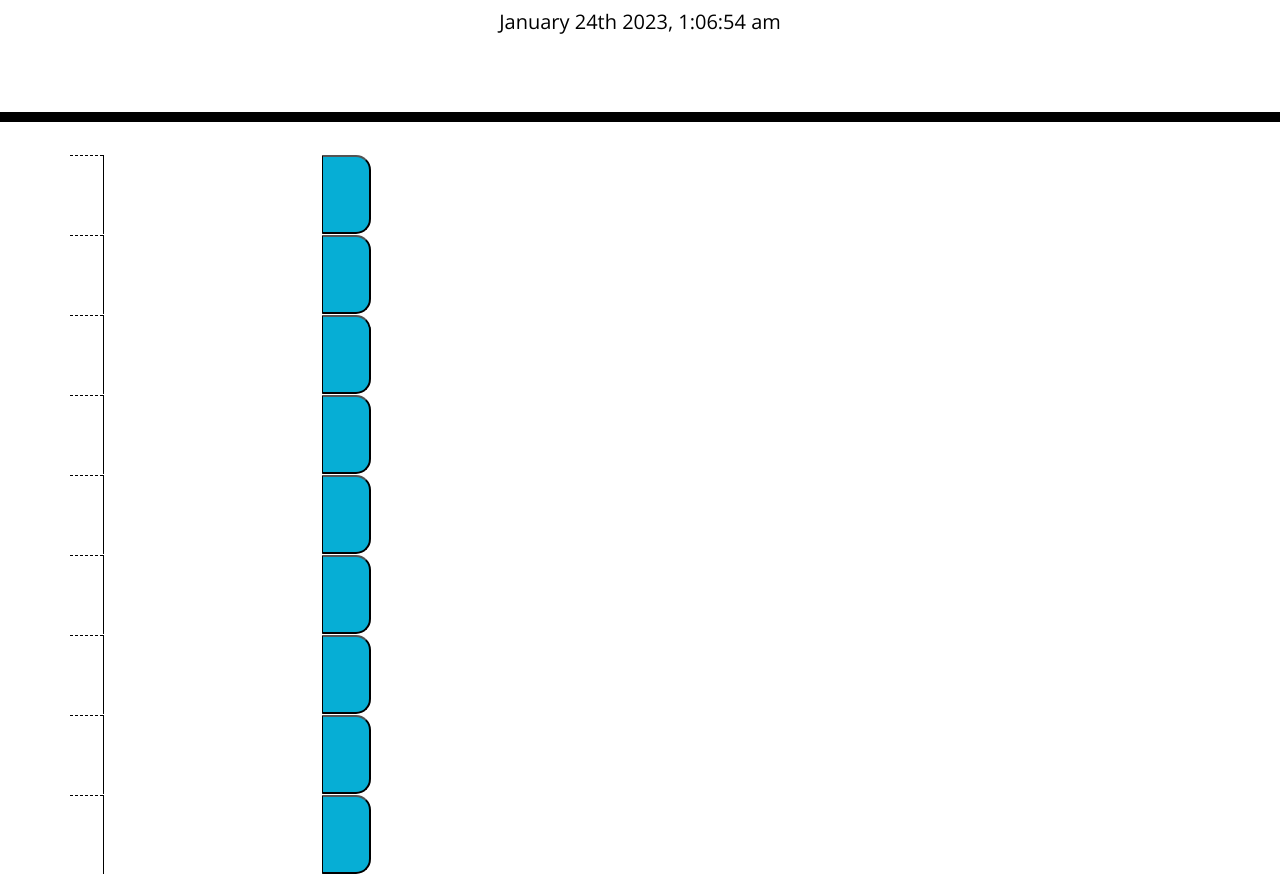
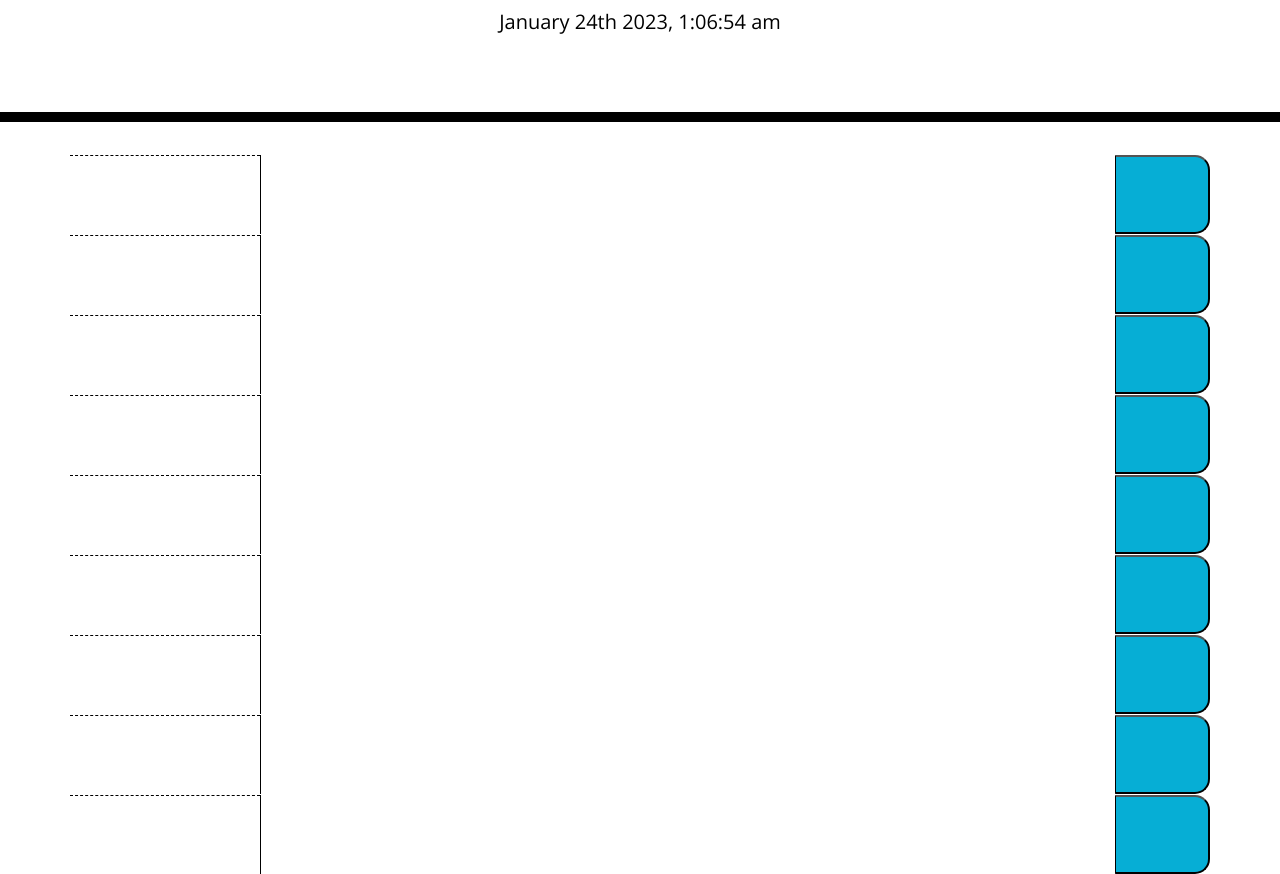
Before and after one commit to GhostoftheMill/addguy-does-what, a plain HTML site: page index.html in a window 1280 px wide. Shown: the part 182-1056 px from the top of the page. Drawn offline with nearby package versions, Linux system fonts and the light colour scheme.

Commit message:
Added bootstrap grid sizes to HTML

```diff
--- a/index.html
+++ b/index.html
@@ -18,103 +18,102 @@
       <p id="currentDay" class="lead"></p>
     </header>
     <div class="container">
-        <!--Inside each row needs hour space (class hour) & text area (class time-block & description) & save button (class saveBtn)-->
       <div class="row time-block">
-        <div class="hour" id="nine">
+        <div class="hour col-md-2 col-sm-3" id="nine">
 
         </div>
-        <textarea class="description">
+        <textarea class="description col-md-9 col-sm-8">
 
         </textarea>
-        <button class="saveBtn">
+        <button class="saveBtn col-md-1 col-sm-1">
 
         </button>
       </div>
       <div class="row time-block">
-        <div class="hour" id="ten">
+        <div class="hour col-md-2 col-sm-3" id="ten">
 
         </div>
-        <textarea class="description">
+        <textarea class="description col-md-9 col-sm-8">
 
         </textarea>
-        <button class="saveBtn">
+        <button class="saveBtn col-md-1 col-sm-1">
 
         </button>
       </div>
       <div class="row time-block">
-        <div class="hour" id="eleven">
+        <div class="hour col-md-2 col-sm-3" id="eleven">
 
         </div>
-        <textarea class="description">
+        <textarea class="description col-md-9 col-sm-8">
 
         </textarea>
-        <button class="saveBtn">
+        <button class="saveBtn col-md-1 col-sm-1">
 
         </button>
       </div>
       <div class="row time-block">
-        <div class="hour" id="twelve">
+        <div class="hour col-md-2 col-sm-3" id="twelve">
 
         </div>
-        <textarea class="description">
+        <textarea class="description col-md-9 col-sm-8">
 
         </textarea>
-        <button class="saveBtn">
+        <button class="saveBtn col-md-1 col-sm-1">
 
         </button>
       </div>
       <div class="row time-block">
-        <div class="hour" id="one">
+        <div class="hour col-md-2 col-sm-3" id="one">
 
         </div>
-        <textarea class="description">
+        <textarea class="description col-md-9 col-sm-8">
 
         </textarea>
-        <button class="saveBtn">
+        <button class="saveBtn col-md-1 col-sm-1">
 
         </button>
       </div>
       <div class="row time-block">
-        <div class="hour" id="two">
+        <div class="hour col-md-2 col-sm-3" id="two">
 
         </div>
-        <textarea class="description">
+        <textarea class="description col-md-9 col-sm-8">
 
         </textarea>
-        <button class="saveBtn">
+        <button class="saveBtn col-md-1 col-sm-1">
 
         </button>
       </div>
       <div class="row time-block">
-        <div class="hour" id="three">
+        <div class="hour col-md-2 col-sm-3" id="three">
 
         </div>
-        <textarea class="description">
+        <textarea class="description col-md-9 col-sm-8">
 
         </textarea>
-        <button class="saveBtn">
+        <button class="saveBtn col-md-1 col-sm-1">
 
         </button>
       </div>
       <div class="row time-block">
-        <div class="hour" id="four">
+        <div class="hour col-md-2 col-sm-3" id="four">
 
         </div>
-        <textarea class="description">
+        <textarea class="description col-md-9 col-sm-8">
 
         </textarea>
-        <button class="saveBtn">
+        <button class="saveBtn col-md-1 col-sm-1">
 
         </button>
       </div>
       <div class="row time-block">
-        <div class="hour" id="five">
+        <div class="hour col-md-2 col-sm-3" id="five">
 
         </div>
-        <textarea class="description">
+        <textarea class="description col-md-9 col-sm-8">
 
         </textarea>
-        <button class="saveBtn">
+        <button class="saveBtn col-md-1 col-sm-1">
 
         </button>
       </div>
```
